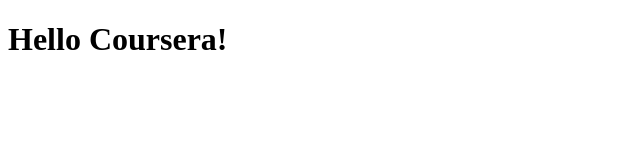
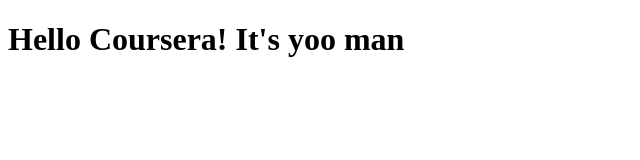
Before and after one commit to SabarishKaramalSasidharan/coursera-test, a plain HTML site: page site/index.html in a window 1280 px wide. Shown: the whole page, without its empty margins (0-640 px from the left). Drawn offline with Linux system fonts and the light colour scheme.

Commit message:
small change

```diff
--- a/site/index.html
+++ b/site/index.html
@@ -4,6 +4,6 @@
 	<title>Hello Coursera!</title>
 </head>
 <body>
-<h1>Hello Coursera!</h1>
+<h1>Hello Coursera! It's yoo man</h1>
 </body>
 </html>
```
